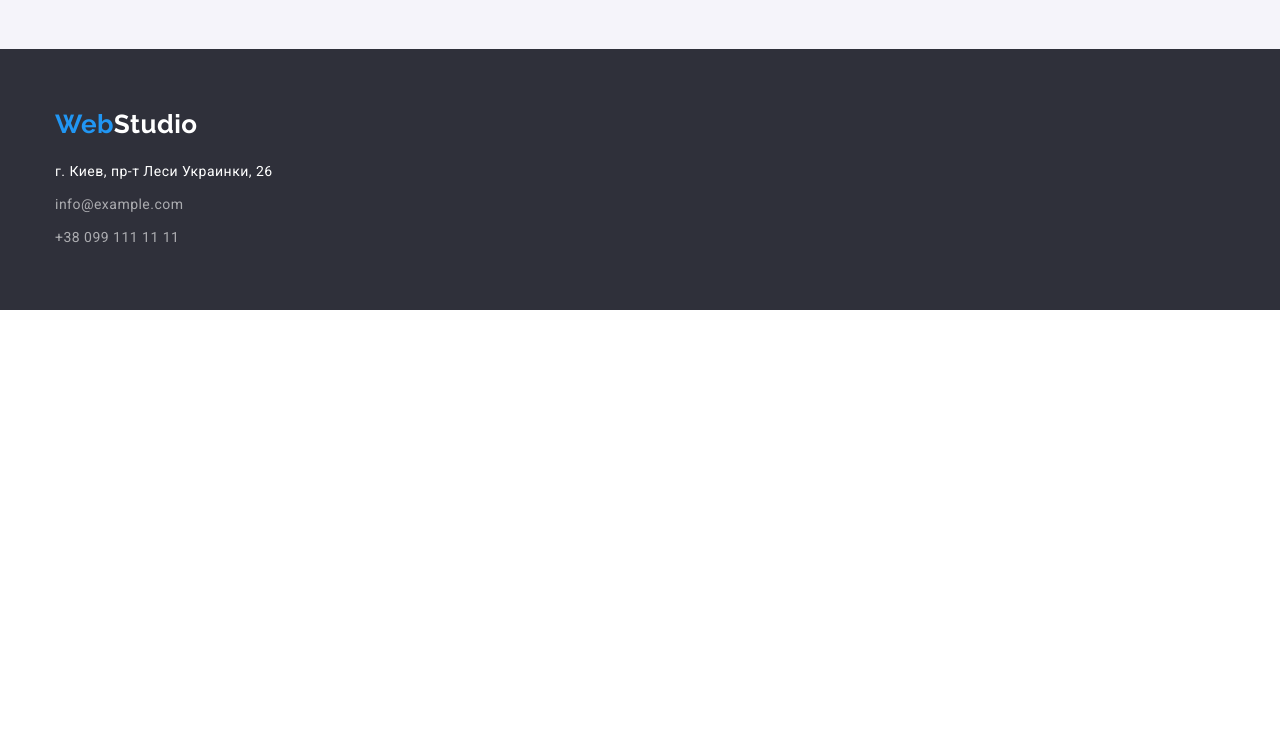
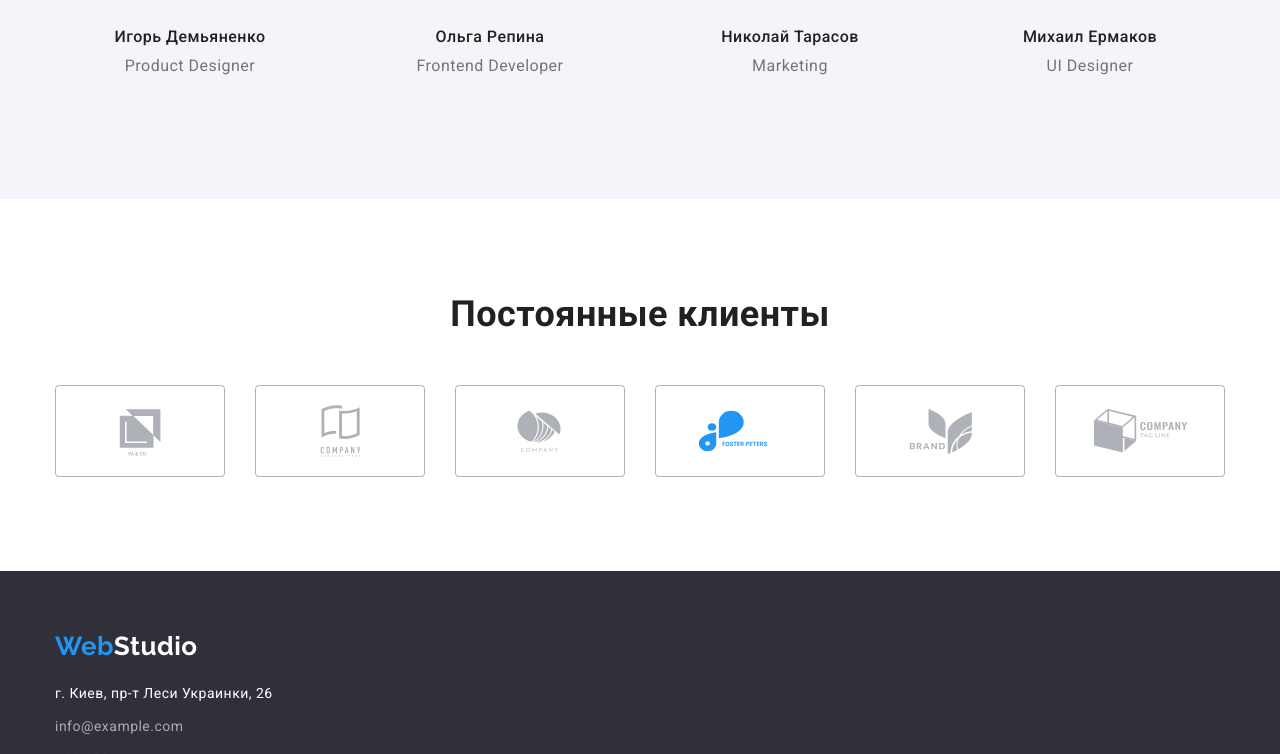
Before and after one commit to SvetlanaMerkurieva/goit-markup-hw-03-2, a plain HTML site: page index.html in a window 1280 px wide. Shown: the part 2046-2800 px from the top of the page. Before the commit the page ends 2356 px from the top, so only its background shows below. Drawn offline with nearby package versions, Linux system fonts and the light colour scheme.

Commit message:
Добавляет секцию Клиенты

```diff
--- a/css/styles.css
+++ b/css/styles.css
@@ -139,13 +139,27 @@ body {
 }
 .section-features .list,
 .section-job .list,
-.section-team .list{
+.section-team .list,
+.section-clients .list{
     display: flex;
 }
 .section-features .item:not(:last-child),
 .section-job .item:not(:last-child),
-.section-team .item:not(:last-child) {
+.section-team .item:not(:last-child),
+.section-clients .item:not(:last-child)  {
         margin-right: 30px;
+}
+.section-features .icon{
+    height: 120px;
+    background-color: #F5F4FA;
+    border-radius: 4px;
+    margin-right: 0;
+    margin-bottom: 30px;
+}
+.icon-img{
+    width: 70px;
+    height: 70px;
+    margin: 25px 100px 25px 100px;
 }
 .section-features .title {
     color: var(--title-text-color);
@@ -166,7 +180,8 @@ body {
     display: block;
 }
 .section-job .title,
-.section-team .title{
+.section-team .title,
+.section-clients .title{
     color: var(--title-text-color);
     font-size: 36px;
     line-height: 1.17;
@@ -196,6 +211,26 @@ body {
     margin-top: 0px;
     margin-bottom: 0px;
     text-align: center;
+}
+.section-clients .item{
+    width: 170px;
+    height: 92px;
+
+    border: 1px solid #AFB1B8;
+    box-sizing: border-box;
+    border-radius: 4px;
+}
+.section-clients .link:focus,
+.section-clients .link:hover {
+   color: #2196F3;
+}
+.section-clients .icon-logo{
+    width: 106px;
+    height: 60px;
+    margin: 16px 32px 16px 32px;
+}
+.logo4{
+    color: #AFB1B8;
 }
 /* Секции страницы Порфолио */
 .list-buttons {
--- a/index.html
+++ b/index.html
@@ -57,18 +57,38 @@
                 <!--<h2>Особенности</h2>-->
                 <ul class="list">
                     <li class="item">
+                        <div class="icon">
+                            <svg class="icon-img">
+                                <use href="./images/icons.svg#icon-antenna"></use>
+                            </svg>
+                        </div>
                         <h3 class="title">Внимание к деталям</h3>
                         <p class="text">Идейные соображения, а также начало повседневной работы по формированию позиции.</p>
                     </li>
                     <li class="item">
+                        <div class="icon">
+                            <svg class="icon-img">
+                                <use href="./images/icons.svg#icon-clock"></use>
+                            </svg>
+                        </div>
                         <h3 class="title">Пунктуальность</h3>
                         <p class="text">Задача организации, в особенности же рамки и место обучения кадров влечет за собой.</p>
                     </li>
                     <li class="item">
+                        <div class="icon">
+                            <svg class="icon-img">
+                                <use href="./images/icons.svg#icon-diagram"></use>
+                            </svg>
+                        </div>
                         <h3 class="title">Планирование</h3>
                         <p class="text">Равным образом консультация с широким активом в значительной степени обуславливает.</p>
                     </li>
                     <li class="item">
+                        <div class="icon">
+                            <svg class="icon-img">
+                                <use href="./images/icons.svg#icon-astronaut"></use>
+                            </svg>
+                        </div>
                         <h3 class="title">Современные технологии</h3>
                         <p class="text">Значимость этих проблем настолько очевидна, что реализация плановых заданий.</p>
                     </li>
@@ -122,6 +142,55 @@
                 </ul>
             </div>
         </section>
+        <section class="section section-clients">
+            <div class="container">
+                <h2 class="title">Постоянные клиенты</h2>
+                <ul class="list">
+                    <li class="item">
+                        <a class="link" href="">
+                            <svg class="icon-logo">
+                                <use href="./images/icons.svg#icon-logo1"></use>
+                            </svg>
+                        </a>
+                    </li>
+                    <li class="item">
+                        <a class="link" href="">
+                            <svg class="icon-logo">
+                                <use href="./images/icons.svg#icon-logo2"></use>
+                            </svg>
+                        </a>
+                    </li>
+                    <li class="item">
+                        <a class="link" href="">
+                            <svg class="icon-logo">
+                                <use href="./images/icons.svg#icon-logo3"></use>
+                            </svg>
+                        </a>
+                    </li>
+                    <li class="item">
+                        <a class="link" href="">
+                            <svg class="icon-logo logo4">
+                                <use href="./images/icons.svg#icon-logo4"></use>
+                            </svg>
+                        </a>
+                    </li>
+                    <li class="item">
+                        <a class="link" href="">
+                            <svg class="icon-logo">
+                                <use href="./images/icons.svg#icon-logo5"></use>
+                            </svg>
+                        </a>
+                    </li>
+                    <li class="item">
+                        <a class="link" href="">
+                            <svg class="icon-logo">
+                                <use href="./images/icons.svg#icon-logo6"></use>
+                            </svg>
+                        </a>
+                    </li>
+                </ul>
+            </div>
+        </section>
     </main>
     <!--Подвал сайта-->
     <footer class="site-footer">
```
